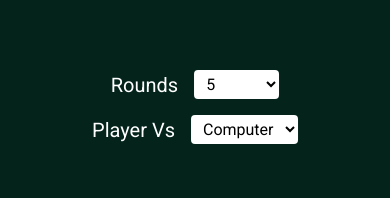
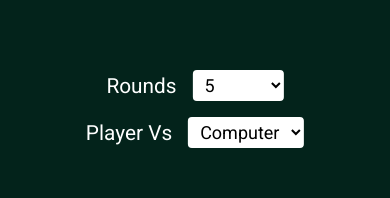
Before and after one commit to pratikkw/PingPong, a website with bundled scripts: page index.html in a window 390 px wide. Shown: the part 563-761 px from the top of the page. Built offline with nearby package versions, Linux system fonts and the light colour scheme.

Commit message:
Adjusted font -size

```diff
--- a/SASS/abstracts/mediaquery.scss
+++ b/SASS/abstracts/mediaquery.scss
@@ -149,8 +149,8 @@
 
     // FONT
     --start-btn-fs: 2.75rem;
-    --customize-span-fs: 1.25rem;
-    --customize-select-option-fs: 1rem;
+    --customize-span-fs: 1.3rem;
+    --customize-select-option-fs: 1.125rem;
   }
 
   .setting {
```
Also changed, not shown: CSS/style.css.
